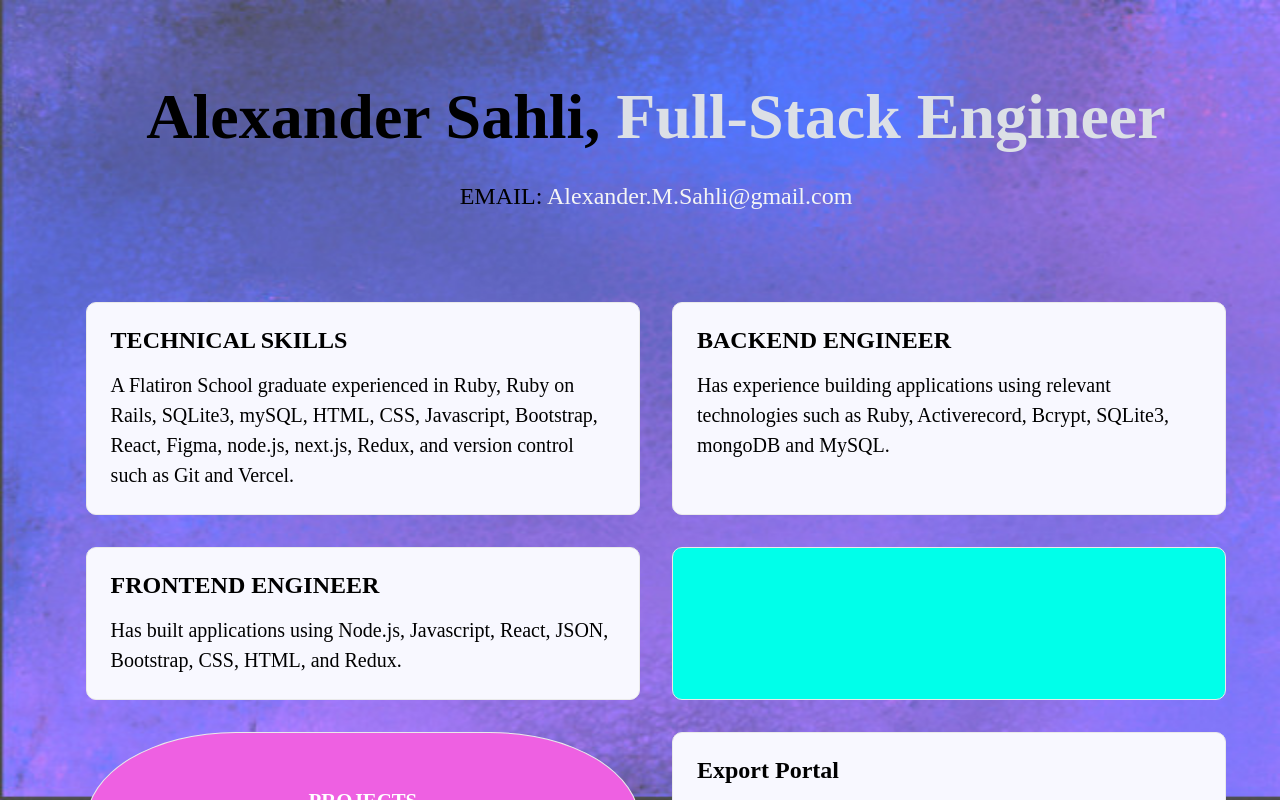
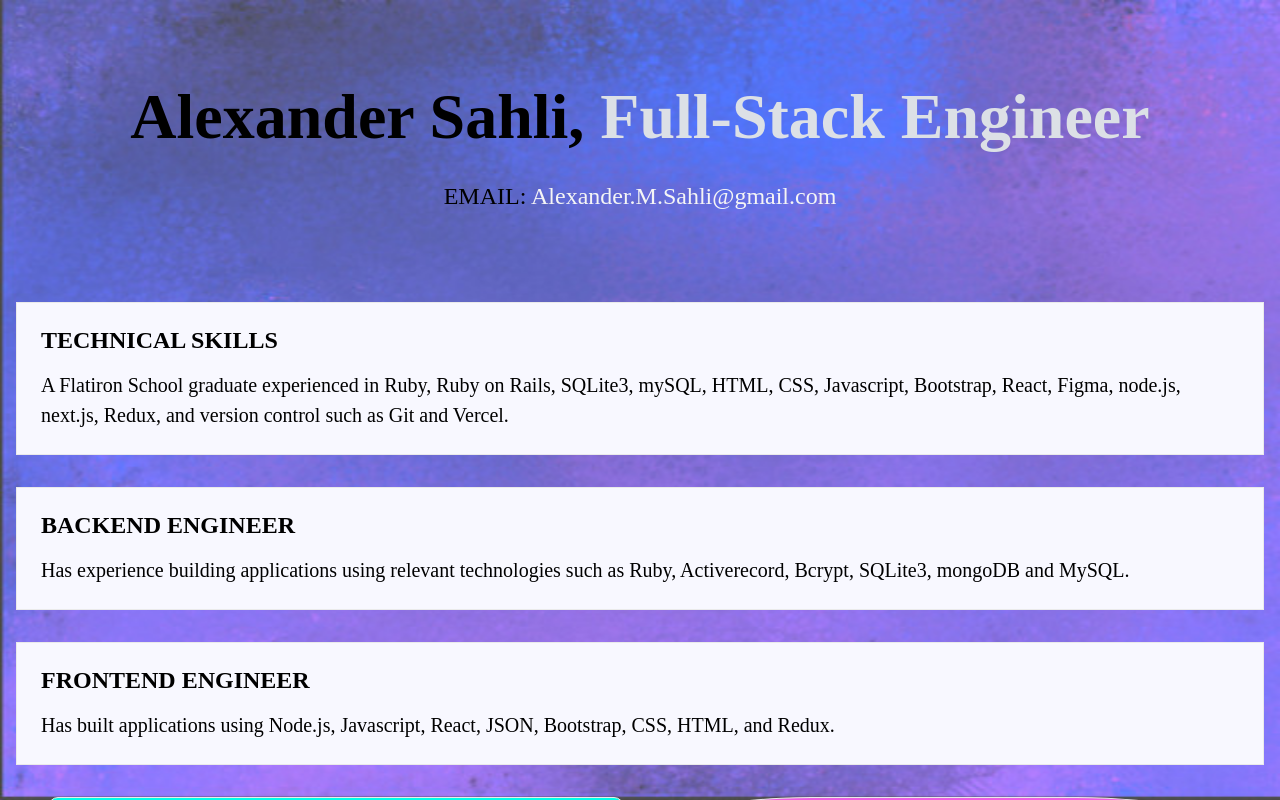
Before and after one commit to d1yr/amsfse, a Next.js app: page / in a window 1280 px wide. Shown: the top 800 px of the page. Built offline with nearby package versions, Linux system fonts and the light colour scheme.

Commit message:
better formatting

```diff
--- a/styles/Home.module.css
+++ b/styles/Home.module.css
@@ -1,6 +1,6 @@
 .container {
   min-height: 100vh;
-  padding: 0 0.5rem;
+  padding: 0 0;
   display: flex;
   flex-direction: column;
   justify-content: left;
@@ -9,7 +9,7 @@
 }
 
 .main {
-  padding: 5rem 0 0 2rem;
+  padding: 5rem 0 0 0;
   flex: 1;
   display: flex;
   flex-direction: column;
@@ -77,7 +77,6 @@
   justify-self: center;
   justify-content: center;
   flex-wrap: wrap;
-  max-width: 1400px;
   min-width: 500px;
   margin-top: 3rem;
 }
@@ -89,9 +88,8 @@
   color: inherit;
   text-decoration: none;
   border: 1px solid #eaeaea;
-  border-radius: 10px;
   transition: color 0.15s ease, border-color 0.15s ease;
-  width: 45%;
+  width: 100%;
   background-color: ghostwhite;
 }
 .carda {
```
Also changed, not shown: pages/index.js (line endings or trailing spaces).
